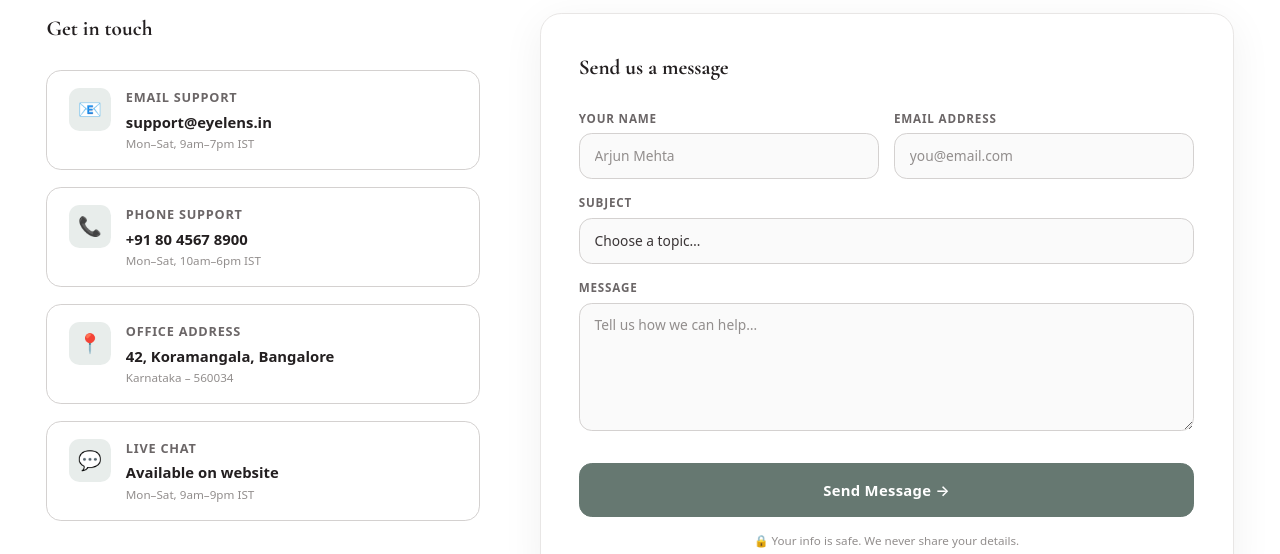
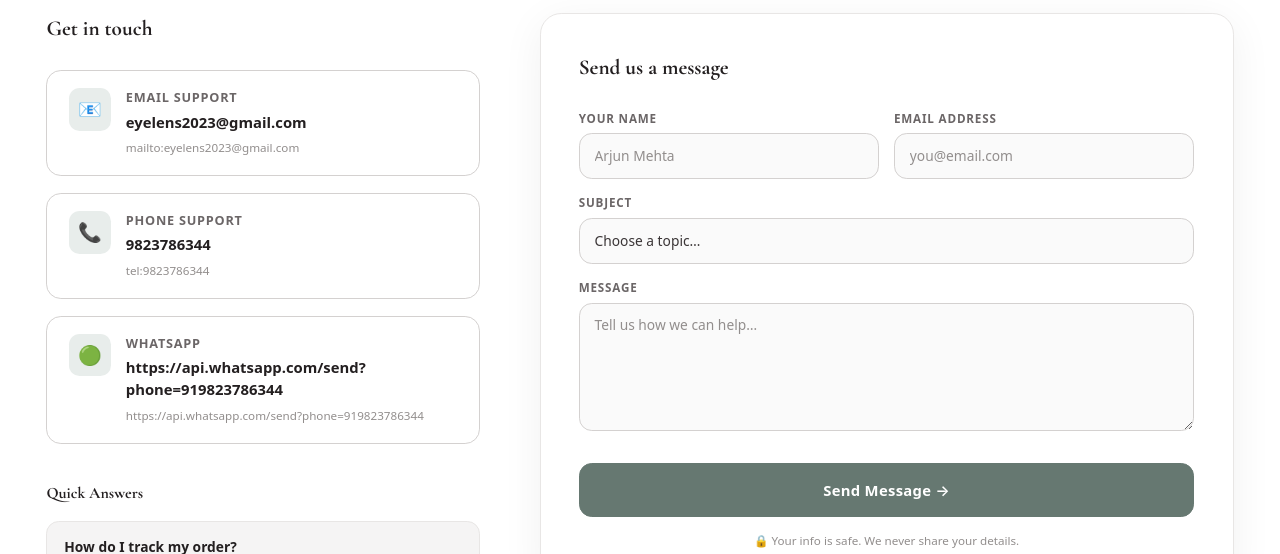
Before and after one commit to skyline-tv/eyelens-store, a React (Vite) app: page /contact in a window 1280 px wide. Shown: the part 398-952 px from the top of the page. Built offline with nearby package versions, Linux system fonts and the light colour scheme; no server answers; a web font is replaced by a local one.

Commit message:
Update CheckoutPage to enable checkout functionality and enhance ContactPage with updated support information and links. Changed checkoutDisabled state to false for improved user experience and updated contact details to include new email and WhatsApp support options.

```diff
--- a/src/pages/CheckoutPage.jsx
+++ b/src/pages/CheckoutPage.jsx
@@ -34,7 +34,7 @@ export default function CheckoutPage({
   couponCode = "",
   couponDiscount = 0,
 }) {
-  const checkoutDisabled = true;
+  const checkoutDisabled = false;
   const [step, setStep] = useState(1);
   const [payTab, setPayTab] = useState("razorpay");
   const [rzpAvailable, setRzpAvailable] = useState(false);
--- a/src/pages/ContactPage.jsx
+++ b/src/pages/ContactPage.jsx
@@ -55,11 +55,15 @@ export default function ContactPage({ setPage }) {
               </h3>
               <div style={{ display: "flex", flexDirection: "column", gap: 16, marginBottom: 36 }}>
                 {[
-                  ["📧", "Email Support", "support@eyelens.in", "Mon–Sat, 9am–7pm IST"],
-                  ["📞", "Phone Support", "+91 80 4567 8900", "Mon–Sat, 10am–6pm IST"],
-                  ["📍", "Office Address", "42, Koramangala, Bangalore", "Karnataka – 560034"],
-                  ["💬", "Live Chat", "Available on website", "Mon–Sat, 9am–9pm IST"],
-                ].map(([icon, title, info, sub]) => (
+                  ["📧", "Email Support", "eyelens2023@gmail.com", "mailto:eyelens2023@gmail.com"],
+                  ["📞", "Phone Support", "9823786344", "tel:9823786344"],
+                  [
+                    "🟢",
+                    "WhatsApp",
+                    "https://api.whatsapp.com/send?phone=919823786344",
+                    "https://api.whatsapp.com/send?phone=919823786344",
+                  ],
+                ].map(([icon, title, info, link]) => (
                   <div
                     key={title}
                     style={{
@@ -99,8 +103,23 @@ export default function ContactPage({ setPage }) {
                       >
                         {title}
                       </div>
-                      <div style={{ fontSize: 14, fontWeight: 700, color: "var(--black)" }}>{info}</div>
-                      <div style={{ fontSize: 11, color: "var(--g400)", marginTop: 2 }}>{sub}</div>
+                      <div style={{ fontSize: 14, fontWeight: 700, color: "var(--black)", wordBreak: "break-word" }}>
+                        {info}
+                      </div>
+                      <a
+                        href={link}
+                        target={title === "WhatsApp" ? "_blank" : undefined}
+                        rel={title === "WhatsApp" ? "noopener noreferrer" : undefined}
+                        style={{
+                          fontSize: 11,
+                          color: "var(--g400)",
+                          marginTop: 2,
+                          display: "inline-block",
+                          textDecoration: "none",
+                        }}
+                      >
+                        {link}
+                      </a>
                     </div>
                   </div>
                 ))}
```
